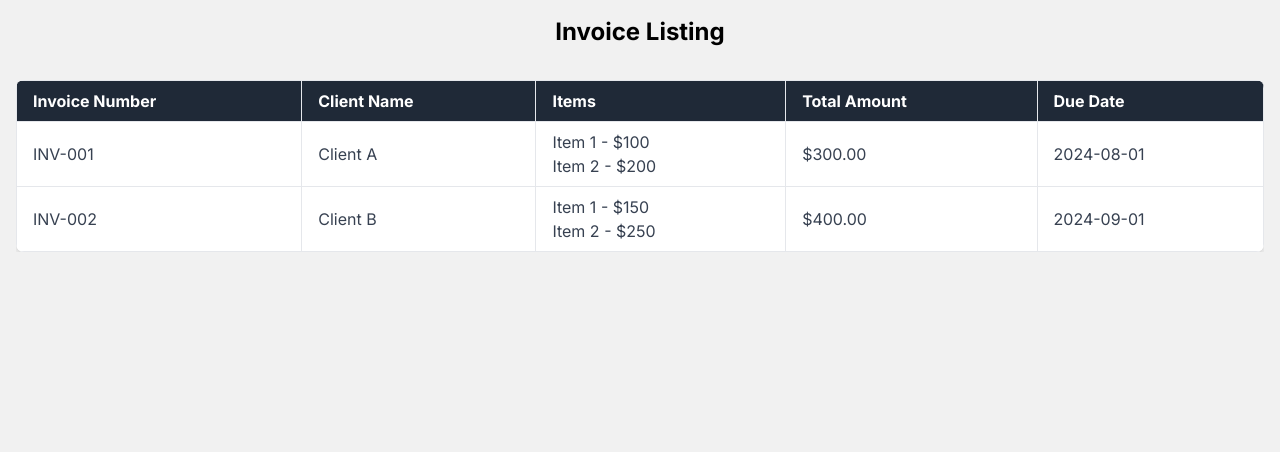
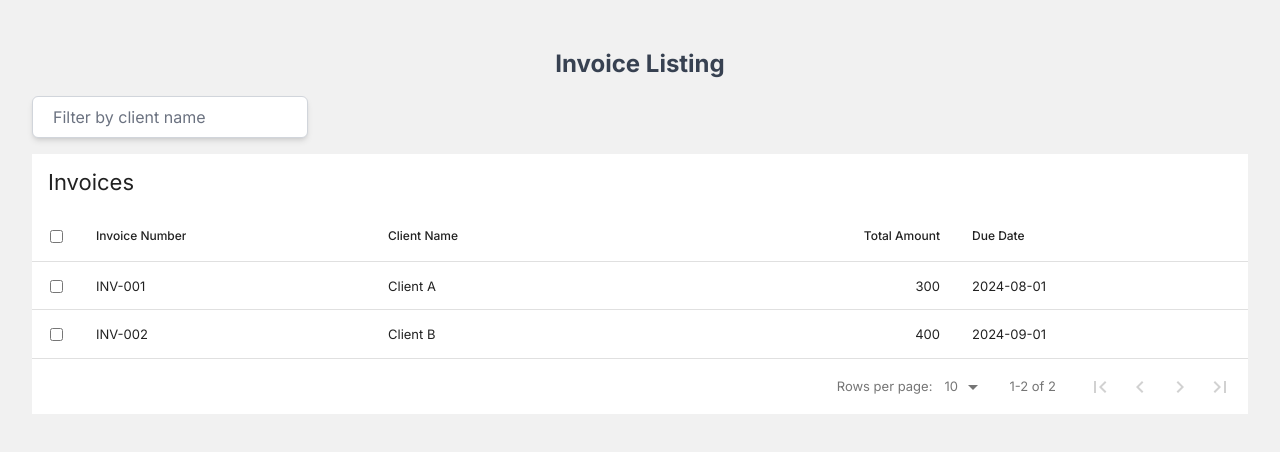
Before and after one commit to Dagmawi-22/invoice, a Next.js app in the folder client/: page / in a window 1280 px wide. Shown: the top 452 px of the page. Built offline with nearby package versions, Linux system fonts and the light colour scheme.

Commit message:
feat: improve the table with an external package & tailwind

```diff
--- a/client/src/app/page.tsx
+++ b/client/src/app/page.tsx
@@ -28,8 +28,10 @@ const sampleInvoices: Invoice[] = [
 
 const Home: React.FC = () => {
   return (
-    <div>
-      <h1 className="text-2xl font-bold text-center my-4">Invoice Listing</h1>
+    <div className="p-8">
+      <h1 className="text-2xl font-bold text-center my-4 text-gray-700">
+        Invoice Listing
+      </h1>
       <InvoiceTable invoices={sampleInvoices} />
     </div>
   );
--- a/client/src/components/InvoiceTable.tsx
+++ b/client/src/components/InvoiceTable.tsx
@@ -1,4 +1,7 @@
-import React from "react";
+"use client";
+
+import React, { useState, useEffect } from "react";
+import DataTable from "react-data-table-component";
 import { Invoice } from "@/app/interfaces/interface";
 
 interface InvoiceTableProps {
@@ -6,51 +9,61 @@ interface InvoiceTableProps {
 }
 
 const InvoiceTable: React.FC<InvoiceTableProps> = ({ invoices }) => {
+  const [filterText, setFilterText] = useState("");
+  const [isMounted, setIsMounted] = useState(false);
+
+  useEffect(() => {
+    setIsMounted(true);
+  }, []);
+
+  const filteredInvoices = isMounted
+    ? invoices.filter((invoice) =>
+        invoice.clientName.toLowerCase().includes(filterText.toLowerCase())
+      )
+    : invoices;
+
+  const columns = [
+    {
+      name: "Invoice Number",
+      selector: (row: Invoice) => row.invoiceNumber,
+      sortable: true,
+    },
+    {
+      name: "Client Name",
+      selector: (row: Invoice) => row.clientName,
+      sortable: true,
+    },
+    {
+      name: "Total Amount",
+      selector: (row: Invoice) => row.totalAmount,
+      sortable: true,
+      right: true,
+    },
+    {
+      name: "Due Date",
+      selector: (row: Invoice) => row.dueDate,
+      sortable: true,
+    },
+  ];
+
   return (
-    <div className="container mx-auto p-4">
-      <div className="overflow-x-auto">
-        <table className="min-w-full bg-white shadow-md rounded-lg overflow-hidden">
-          <thead className="bg-gray-800 text-white">
-            <tr>
-              <th className="px-4 py-2 border text-left">Invoice Number</th>
-              <th className="px-4 py-2 border text-left">Client Name</th>
-              <th className="px-4 py-2 border text-left">Items</th>
-              <th className="px-4 py-2 border text-left">Total Amount</th>
-              <th className="px-4 py-2 border text-left">Due Date</th>
-            </tr>
-          </thead>
-          <tbody>
-            {invoices.map((invoice, index) => (
-              <tr
-                key={index}
-                className="bg-white hover:bg-gray-100 transition-colors duration-200"
-              >
-                <td className="px-4 py-2 border text-gray-700">
-                  {invoice.invoiceNumber}
-                </td>
-                <td className="px-4 py-2 border text-gray-700">
-                  {invoice.clientName}
-                </td>
-                <td className="px-4 py-2 border text-gray-700">
-                  <ul>
-                    {invoice.items.map((item, itemIndex) => (
-                      <li key={itemIndex}>
-                        {item.description} - ${item.amount}
-                      </li>
-                    ))}
-                  </ul>
-                </td>
-                <td className="px-4 py-2 border text-gray-700">
-                  ${invoice.totalAmount.toFixed(2)}
-                </td>
-                <td className="px-4 py-2 border text-gray-700">
-                  {invoice.dueDate}
-                </td>
-              </tr>
-            ))}
-          </tbody>
-        </table>
-      </div>
+    <div>
+      <input
+        type="text"
+        placeholder="Filter by client name"
+        value={filterText}
+        onChange={(e) => setFilterText(e.target.value)}
+        className="border border-gray-300 p-2 px-5 rounded-md mb-4 text-black focus:outline-none focus:ring-2 focus:ring-blue-500 focus:border-transparent transition duration-300 shadow-md placeholder-gray-500"
+      />
+
+      <DataTable
+        title="Invoices"
+        columns={columns}
+        data={filteredInvoices}
+        pagination
+        highlightOnHover
+        selectableRows
+      />
     </div>
   );
 };
```
Also changed, not shown: client/package.json (+6 -4 lines), 1 other file (tests, documents, lock files or other folders).
